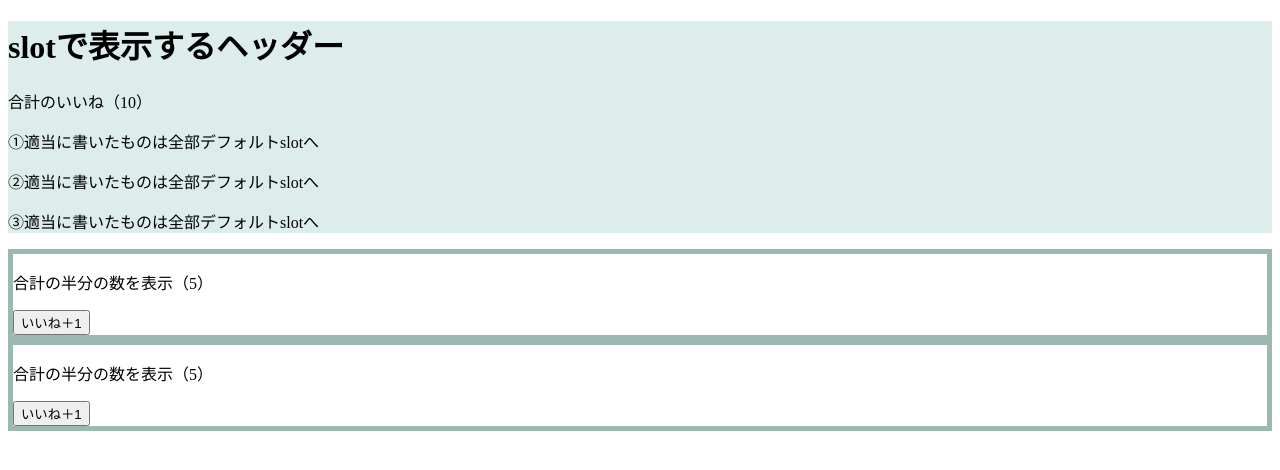
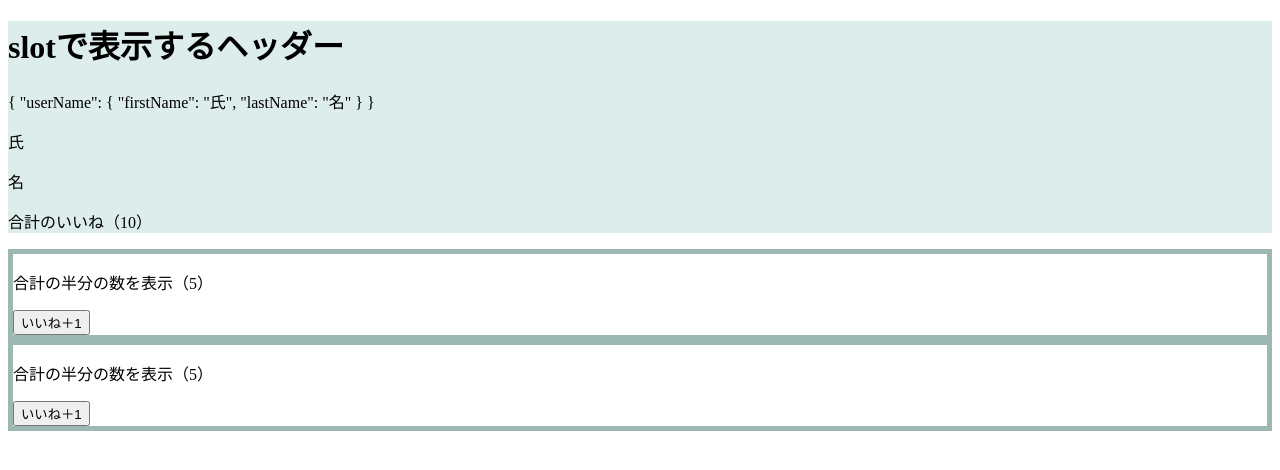
Before and after one commit to shirokuma0503/udemy-vue.js, a Vue app in the folder udemy-vue.js/: page / in a window 1280 px wide. Shown: the top 470 px of the page. Built offline with nearby package versions, Linux system fonts and the light colour scheme.

Commit message:
8_107:slotで子コンポーネントから親コンポーネントにデータを渡す

```diff
--- a/udemy-vue.js/src/App.vue
+++ b/udemy-vue.js/src/App.vue
@@ -1,19 +1,15 @@
 <template>
   <div>
     <GoodHeader>
-      <p>①適当に書いたものは全部デフォルトslotへ</p>
-
-      <template v-slot:slotTitle>
+      <template v-slot:slotTitle="slotProps">
         <h1>slotで表示するヘッダー</h1>
+        <p>{{ slotProps }}</p>
+        <p>{{ slotProps.userName.firstName }}</p>
+        <p>{{ slotProps.userName.lastName }}</p>
       </template>
-
-      <p>②適当に書いたものは全部デフォルトslotへ</p>
-
       <template v-slot:slotNumber>
         <p>合計のいいね（{{ number }}）</p>
       </template>
-
-      <p>③適当に書いたものは全部デフォルトslotへ</p>
     </GoodHeader>
     <GoodNumber :good="number"></GoodNumber>
     <GoodNumber :good="number" @good-click="incrementNumber"></GoodNumber>
--- a/udemy-vue.js/src/components/GoodHeader.vue
+++ b/udemy-vue.js/src/components/GoodHeader.vue
@@ -1,6 +1,6 @@
 <template>
   <div>
-    <slot name="slotTitle">
+    <slot name="slotTitle" :userName="user">
       <h1>slotの中身がない時に表示される</h1>
     </slot>
 
@@ -11,6 +11,16 @@
 </template>
 
 <script>
+  export default {
+    data() {
+      return {
+        user: {
+          firstName: "氏",
+          lastName: "名"
+        }
+      }
+    }
+  }
 </script>
 
 <style scoped>
```
